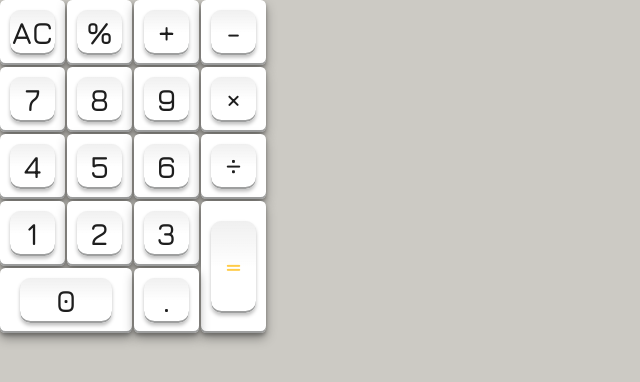
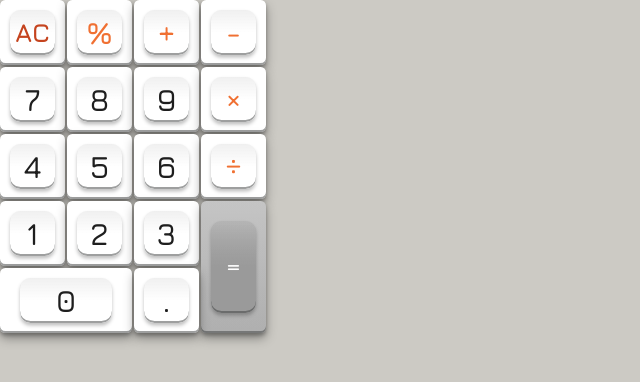
Before and after one commit to franjmr0416/retro-calc, a React (Create React App) app: page / in a window 1280 px wide. Shown: the top 382 px of the page, without its empty margins (0-640 px from the left). Built offline with nearby package versions, Linux system fonts and the light colour scheme.

Commit message:
style button equal

```diff
--- a/src/App.js
+++ b/src/App.js
@@ -5,20 +5,20 @@ const App = () => {
   return (
     <div className="home">
       <LayoutButtons>
-        <Button>AC</Button>
-        <Button>%</Button>
-        <Button>+</Button>
-        <Button>-</Button>
+        <Button isAC>AC</Button>
+        <Button isOperator>%</Button>
+        <Button isOperator>+</Button>
+        <Button isOperator>-</Button>
 
         <Button>7</Button>
         <Button>8</Button>
         <Button>9</Button>
-        <Button>&times;</Button>
+        <Button isOperator>&times;</Button>
 
         <Button>4</Button>
         <Button>5</Button>
         <Button>6</Button>
-        <Button>&divide;</Button>
+        <Button isOperator>&divide;</Button>
 
         <Button>1</Button>
         <Button>2</Button>
--- a/src/components/Button.js
+++ b/src/components/Button.js
@@ -17,7 +17,17 @@ const SecondButton = styled.div`
       rgba(255, 255, 255, 0) 0%
     ),
     linear-gradient(to bottom, #f0f0f0, #f0f0f0);
-  ${(props) => (props.isEqualSign ? `grid-row: 4/6; grid-column: 4/5` : ``)}
+  ${(props) =>
+    props.isEqualSign
+      ? `grid-row: 4/6;
+      grid-column: 4/5;
+      background-image: linear-gradient(
+      to left,
+      #9a9a9a 100%,
+      rgba(154, 154, 154, 0) 0%
+    ),
+    linear-gradient(to bottom, #b5b5b5, #9a9a9a);`
+      : ``}
   ${(props) => (props.isZeroSign ? `grid-row: 5/5; grid-column: 1/3` : ``)}
 `;
 
@@ -26,7 +36,7 @@ const Styledbutton = styled.button`
   font-size: 31.2px;
   font-weight: 600;
   text-align: center;
-  color: ${(props) => (props.isEqualSign ? "#FFCC48" : "#1e1e1e")};
+  color: ${(props) => (props.isOperator ? "#F07032" : "#1e1e1e")};
   width: ${(props) => (props.isZeroSign ? "91.78px" : "45.89px")};
   height: ${(props) => (props.isEqualSign ? "91.78px" : "45.89px")};
   border: none;
@@ -36,6 +46,15 @@ const Styledbutton = styled.button`
     inset 0 -2px 0 0 rgba(62, 64, 65, 0.5);
   background-image: linear-gradient(to top, #fff 50%, rgba(255, 255, 255, 0)),
     linear-gradient(to bottom, #f0f0f0, #f0f0f0);
+  ${(props) =>
+    props.isAC ? `color: #C5441F; font-size: 26px; font-weight: 700;` : ``}
+  ${(props) =>
+    props.isEqualSign
+      ? `color: #fff;
+      font-size: 26px;
+      background-image: linear-gradient(to top, #9a9a9a 50%, rgba(154, 154, 154, 0)),
+    linear-gradient(to bottom, #b5b5b5, #9a9a9a);`
+      : ``}
 `;
 
 const Button = ({ children, ...props }) => {
```
